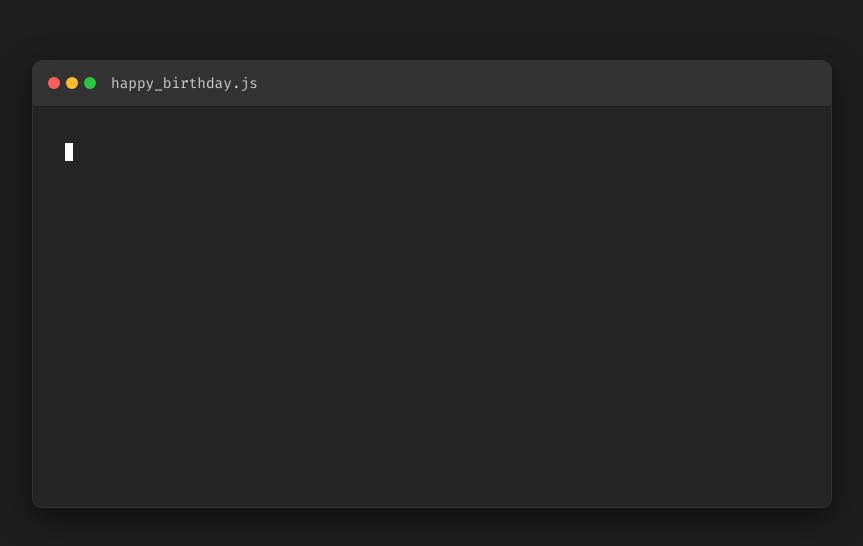
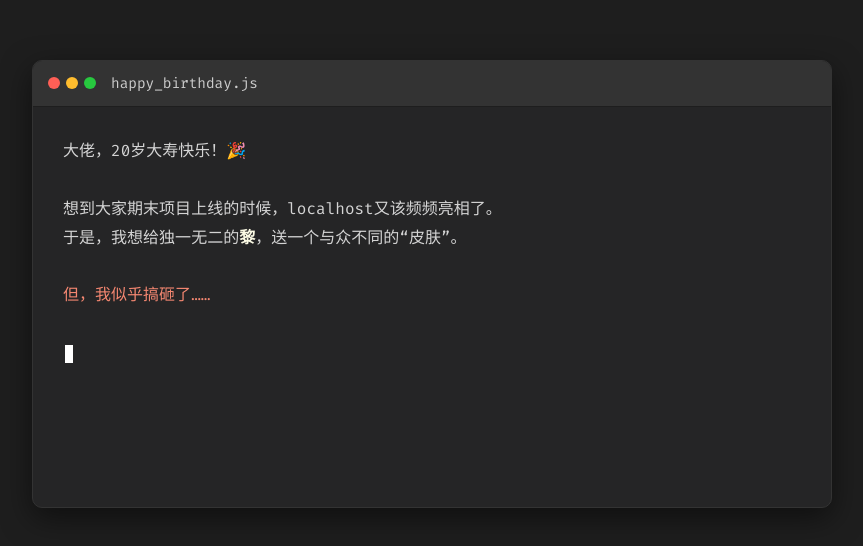
Before and after one commit to Welce/welce.github.io, a plain HTML site: page index.html in a window 1280 px wide. Shown: the part 116-662 px from the top of the page, without its empty margins (208-1071 px from the left). Drawn offline with Linux system fonts and the light colour scheme.

Commit message:
Fix syntax error in contentQueue array

```diff
--- a/index.html
+++ b/index.html
@@ -162,8 +162,8 @@
         const contentQueue = [
             { text: "大佬，20岁大寿快乐！🎉\n\n", delay: 50 },
             { text: "想到大家期末项目上线的时候，localhost又该频频亮相了。\n", delay: 30 },
-            { text: "于是，我想给独一无二的" }
-            { text: "黎", delay: 50, class: 'wish' }
+            { text: "于是，我想给独一无二的" },
+            { text: "黎", delay: 50, class: 'wish' },
             { text: "，送一个与众不同的“皮肤”。\n\n", delay: 30 },
 
             { text: "但，我似乎搞砸了……\n\n", delay: 100, class: 'error' }, // 这里的延迟会更长，制造悬念
```
